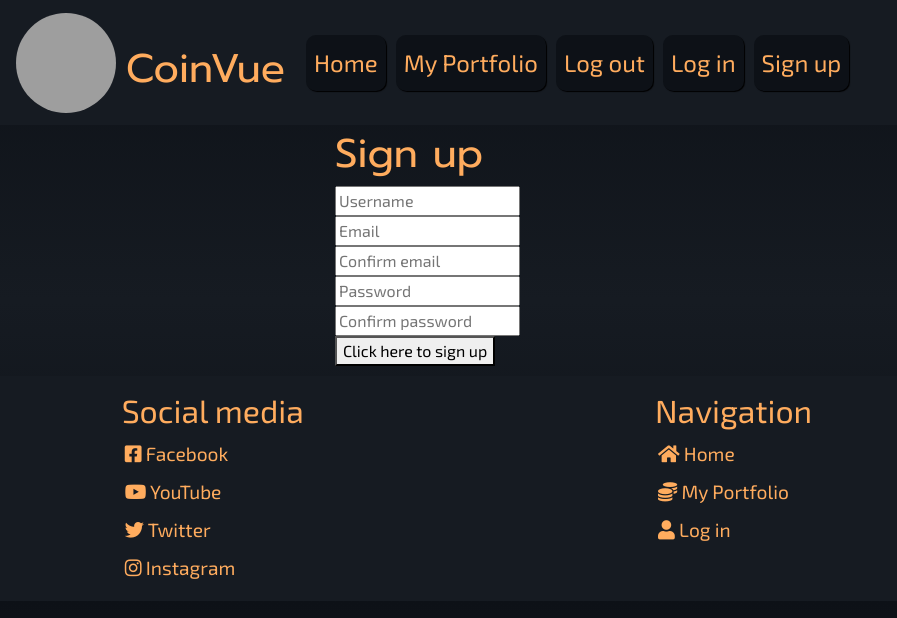
After one commit to luke2533/coin-vue, a Flask app: page /signup in a window 1280 px wide. The commit adds this page. Shown: the top 618 px of the page, without its empty margins (0-897 px from the left). Run offline with Flask 2, Linux system fonts and the light colour scheme; some libraries are stand-ins or nearby versions; grey boxes are pictures that could not be loaded.

Commit message:
Sign up page basic structure and POST's to mongoDB

```diff
--- a/app.py
+++ b/app.py
@@ -4,8 +4,8 @@ from flask import (
     redirect, request, session, url_for)
 from flask_pymongo import PyMongo
 from bson.objectid import ObjectId
+from werkzeug.security import generate_password_hash, check_password_hash
 from coinvue import Crypto
-import requests
 if os.path.exists("env.py"):
     import env
 
@@ -40,6 +40,43 @@ def coinvue():
     return render_template("index.html", results=results)
 
 
+@app.route("/signup", methods=["GET", "POST"])
+def signup():
+    if request.method == "POST":
+        existing_user = mongo.db.users.find_one(
+            {"username": request.form.get("username").lower()})
+
+        if existing_user:
+            flash("Username already exisits")
+            return redirect(url_for("signup"))
+
+        password = request.form.get("password")
+        check_password = request.form.get("confirm-password")
+        email = request.form.get("email")
+        check_email = request.form.get("confirm-email")
+
+        if password != check_password:
+            flash("Please make sure the passwords match")
+            return redirect(url_for("signup"))
+
+        if email != check_email:
+            flash("Please make sure the emails match")
+            return redirect(url_for("signup"))
+
+        new_user = {
+            "username": request.form.get("username").lower(),
+            "email": request.form.get("email"),
+            "password": generate_password_hash(request.form.get("password"))
+        }
+        mongo.db.users.insert_one(new_user)
+
+        session["user"] = request.form.get("username").lower()
+        flash("Register complete")
+        return redirect(url_for("coinvue"))
+        # Change to portfolio
+    return render_template("signup.html")
+
+
 if __name__ == "__main__":
     app.run(host=os.environ.get("IP"),
             port=int(os.environ.get("PORT")),
--- a/coinvue.py
+++ b/coinvue.py
@@ -16,9 +16,7 @@ class Crypto:
         response = requests.request("GET", url, headers=headers, data=payload)
 
         json_data = json.loads(response.text.encode("utf8"))
-        # print(response.text)
-        # print(json_data)
 
         coin_data = json_data["data"]
-        print(coin_data)
+        # print(coin_data)
         return coin_data
--- a/static/css/style.css
+++ b/static/css/style.css
@@ -24,6 +24,7 @@ a:hover {
     background-color: #161b22;
     height: 125px;
     align-items: center;
+    margin-bottom: 5px;
 }
 
 .logo {
--- a/templates/base.html
+++ b/templates/base.html
@@ -18,11 +18,11 @@
     <header>
         <!-- Nav bar -->
 
-        <nav class="navbar navbar-expand-lg nav-color">
-            <a href="#">
+        <nav class="navbar navbar-expand-lg nav-bar">
+            <a href="{{ url_for('coinvue') }}">
                 <img src="https://thumbs.dreamstime.com/b/blockchain-technology-icon-vector-block-chain-symbol-blockchain-technology-modern-icon-vector-block-chain-symbol-logo-element-106099068.jpg"
                 alt="CoinVue logo" class="logo"></a>
-            <a class="navbar-brand" href="#"><h1 class="nav-title">CoinVue</h1></a>
+            <a class="navbar-brand" href="{{ url_for('coinvue') }}"><h1 class="nav-title">CoinVue</h1></a>
             <button class="mobile-menu navbar-toggler" type="button" data-toggle="collapse" data-target="#nav-menu" aria-controls="nav-menu" aria-expanded="false" aria-label="Toggle navigation">
                 <i class="fas fa-bars"></i>
             </button>
@@ -30,7 +30,7 @@
             <div class="collapse navbar-collapse" id="nav-menu">
                 <ul class="navbar-nav mr-auto">
                     <li class="nav-item">
-                        <a class="nav-link btn-link" href="#">Home</a>
+                        <a class="nav-link btn-link" href="{{ url_for('coinvue') }}">Home</a>
                     </li>
                     <li class="nav-item">
                         <a class="nav-link btn-link" href="#">My Portfolio</a>
@@ -42,7 +42,7 @@
                         <a class="nav-link btn-link" href="#">Log in</a>
                     </li>
                     <li class="nav-item">
-                        <a class="nav-link btn-link link-bottom" href="#">Sign up</a>
+                        <a class="nav-link btn-link link-bottom" href="{{ url_for('signup') }}">Sign up</a>
                     </li>
                 </ul>
             </div>
--- /dev/null
+++ b/templates/signup.html
@@ -0,0 +1,26 @@
+{% extends "base.html" %}
+{% block content %}
+
+    <div class="container-fluid">
+        <div class="row justify-content-center">
+            <div class="col-6">
+                <h1>Sign up</h1>
+                <form action="{{ url_for('signup') }}" method="POST">
+                    <input type="text" placeholder="Username" class="" id="username" name="username" pattern="^[a-zA-Z0-9]{5,15}$" minlength="4" maxlength="15" required>
+                    <br>
+                    <input type="email" placeholder="Email" class="" id="email" name="email" required>
+                    <br>
+                    <input type="email" placeholder="Confirm email" class="" id="confirm-email" name="confirm-email" required>
+                    <br>
+                    <input type="password" placeholder="Password" class="" id="password" name="password" minlength="5" maxlength="15" pattern="^[a-zA-Z0-9]{5,15}$" required>
+                    <br>
+                    <input type="password" placeholder="Confirm password" class="" id="confirm-password" name="confirm-password" minlength="5" maxlength="15" pattern="^[a-zA-Z0-9]{5,15}$" required>
+                    <br>
+                    <button type="submit" class="user-button">Click here to sign up</button>
+                    <!-- Already have an account -->
+                </form>
+            </div>
+        </div>
+    </div>
+
+{% endblock %}
```
Also changed, not shown: README.md.
